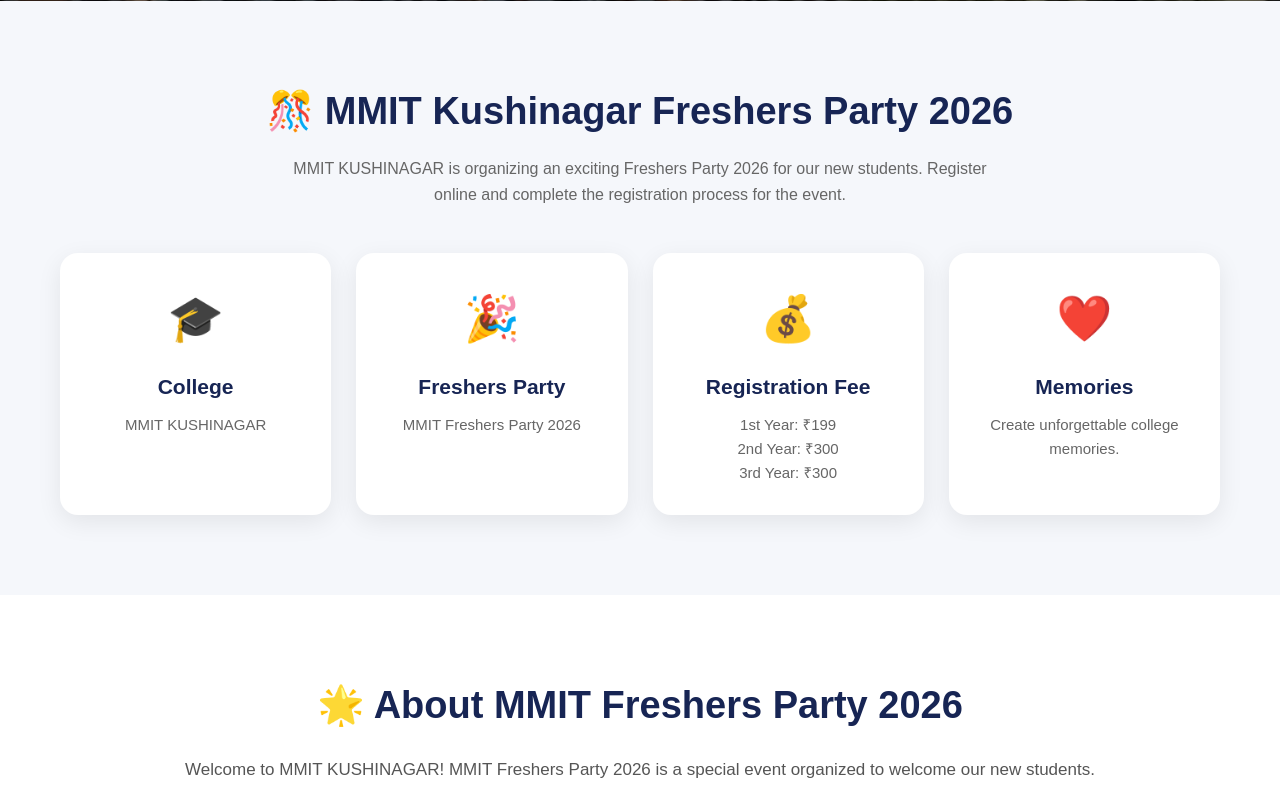
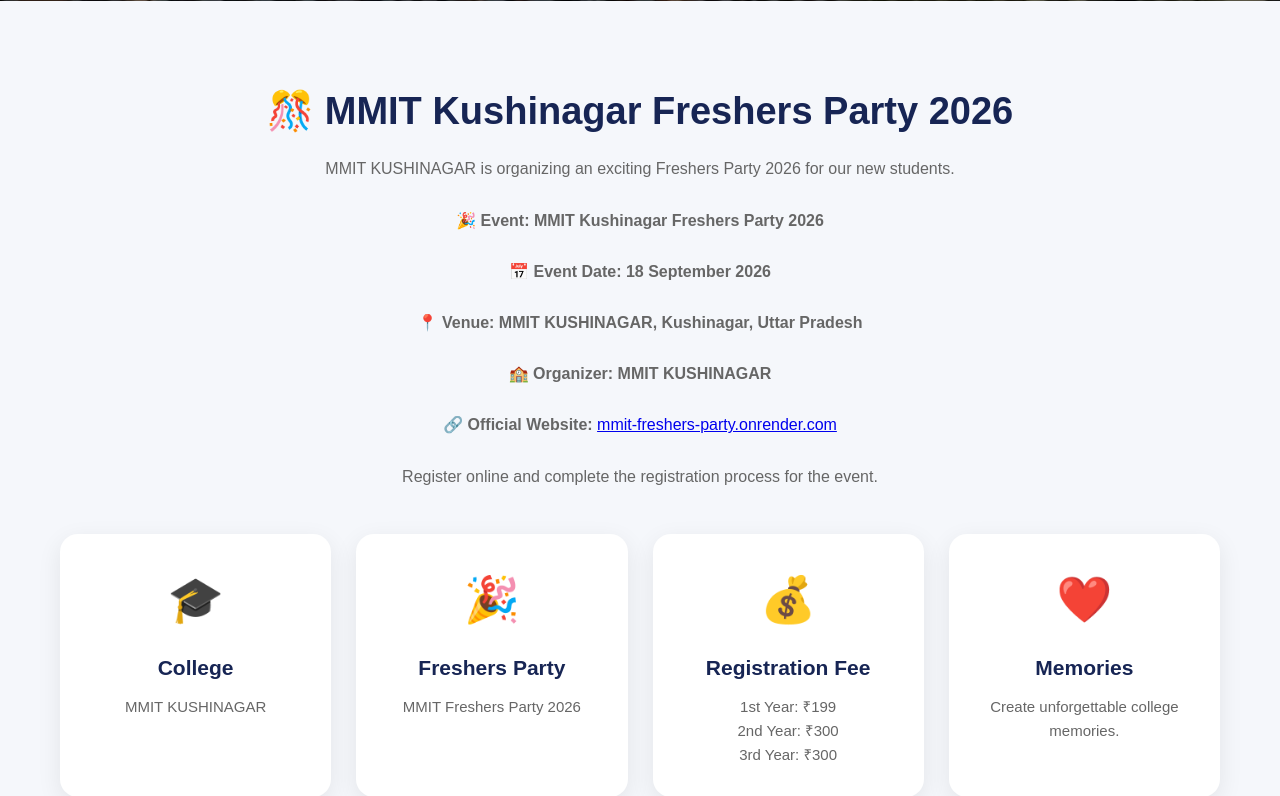
Before and after one commit to rajnish740/MMIT-Freshers-Party, a Flask app: page / in a window 1280 px wide. Shown: the part 989-1785 px from the top of the page. Run offline with Flask 3, Linux system fonts and the light colour scheme; some libraries are stand-ins or nearby versions.

Commit message:
Update SEO and event date

```diff
--- a/templates/index.html
+++ b/templates/index.html
@@ -3,12 +3,12 @@
 
 <head>
 
-    <meta charset="UTF-8">
+    <meta chartet="UTF-8">
 
     <meta name="viewport"
           content="width=device-width, initial-scale=1.0">
           <link rel="icon" type="image/x-icon"
-      href="{{ url_for('static', filename='favicon.ico') }}">
+      href="{{ url_for('ratic', filename='favicon.ico') }}">
 
     <!-- Google Search Console Verification -->
     <meta name="google-site-verification"
@@ -70,7 +70,7 @@
         ============================================================
         STRUCTURED DATA
         ============================================================
-        No event date is added here.
+        Event date: 18 September 2026
     -->
 
    <script type="application/ld+json">
@@ -78,27 +78,26 @@
   "@context": "https://schema.org",
   "@type": "Event",
   "name": "MMIT Kushinagar Freshers Party 2026",
-        "description": "Freshers Party 2026 organized for students of MMIT Kushinagar.",
+  "description": "MMIT Kushinagar Freshers Party 2026",
+  "startDate": "2026-09-18",
+  "eventStatus": "https://schema.org/EventScheduled",
+  "eventAttendanceMode": "https://schema.org/OfflineEventAttendanceMode",
   "location": {
     "@type": "Place",
-            "name": "MMIT KUSHINAGAR",
+    "name": "MMIT Kushinagar",
     "address": {
       "@type": "PostalAddress",
-                "addressLocality": "Kushinagar",
+      "addressLocality": "Manshachhapar",
       "addressRegion": "Uttar Pradesh",
       "addressCountry": "IN"
     }
   },
   "organizer": {
     "@type": "Organization",
-            "name": "MMIT KUSHINAGAR",
-            "url": "https://mmit-freshers-party.onrender.com/"
-        },
-        "url": "https://mmit-freshers-party.onrender.com/"
+    "name": "MMIT Kushinagar"
+  }
 }
 </script>
-
-
     <style>
 
         /* =========================
@@ -1184,11 +1183,35 @@
     an exciting Freshers Party 2026
     for our new students.
 
+    <br><br>
+
+    🎉 <strong>Event: MMIT Kushinagar Freshers Party 2026</strong>
+
+    <br><br>
+
+    📅 <strong>Event Date: 18 September 2026</strong>
+
+    <br><br>
+
+    📍 <strong>Venue: MMIT KUSHINAGAR, Kushinagar, Uttar Pradesh</strong>
+
+    <br><br>
+
+    🏫 <strong>Organizer: MMIT KUSHINAGAR</strong>
+
+    <br><br>
+
+    🔗 <strong>Official Website:</strong>
+    <a href="https://mmit-freshers-party.onrender.com/">
+        mmit-freshers-party.onrender.com
+    </a>
+
+    <br><br>
+
     Register online and complete the
     registration process for the event.
 
 </p>
-
 
         <div class="cards">
 
```
Also changed, not shown: static/favicon.ico.jpg (deleted). Lines whose indentation alone changed are shown as unchanged.
